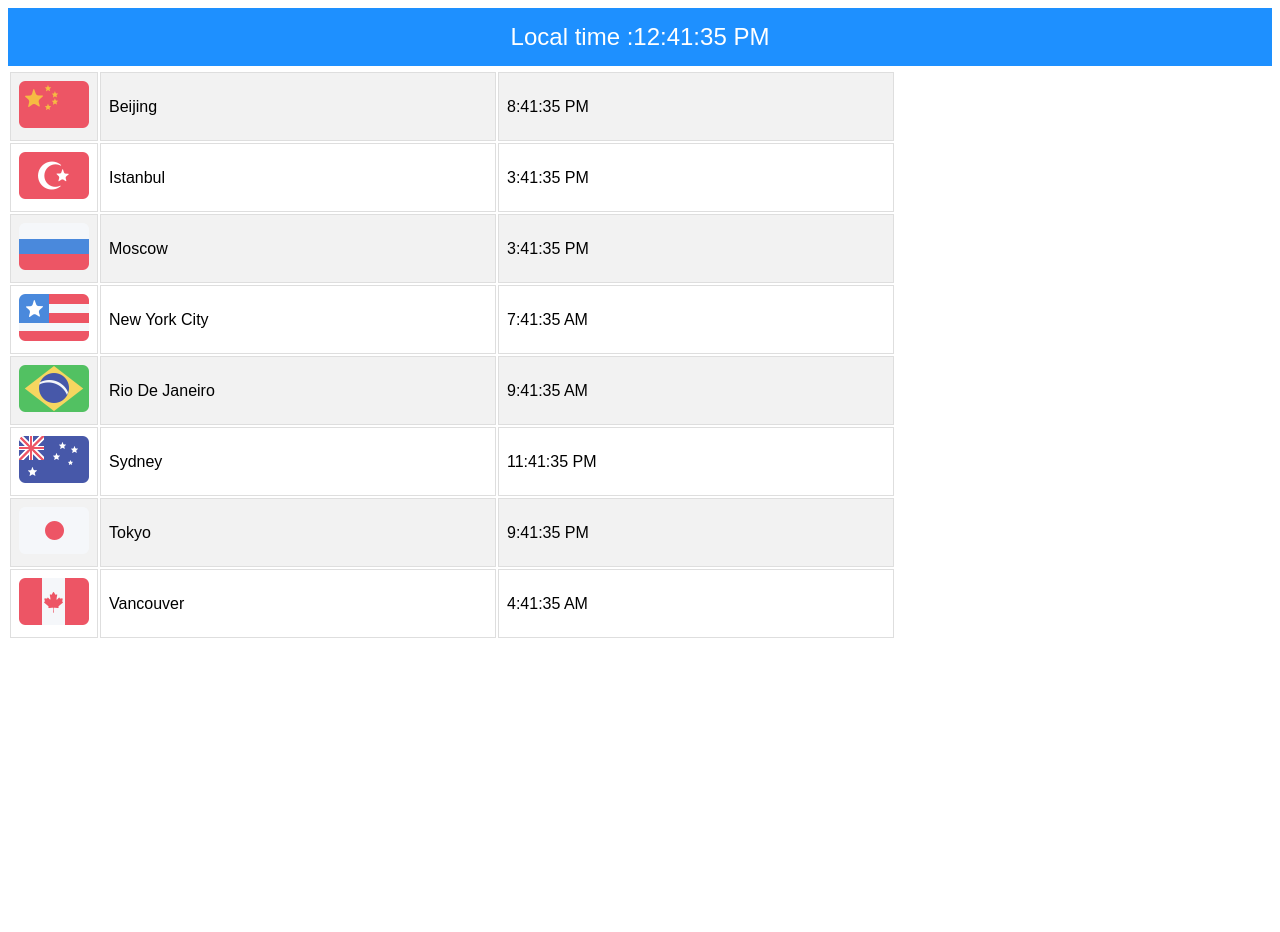
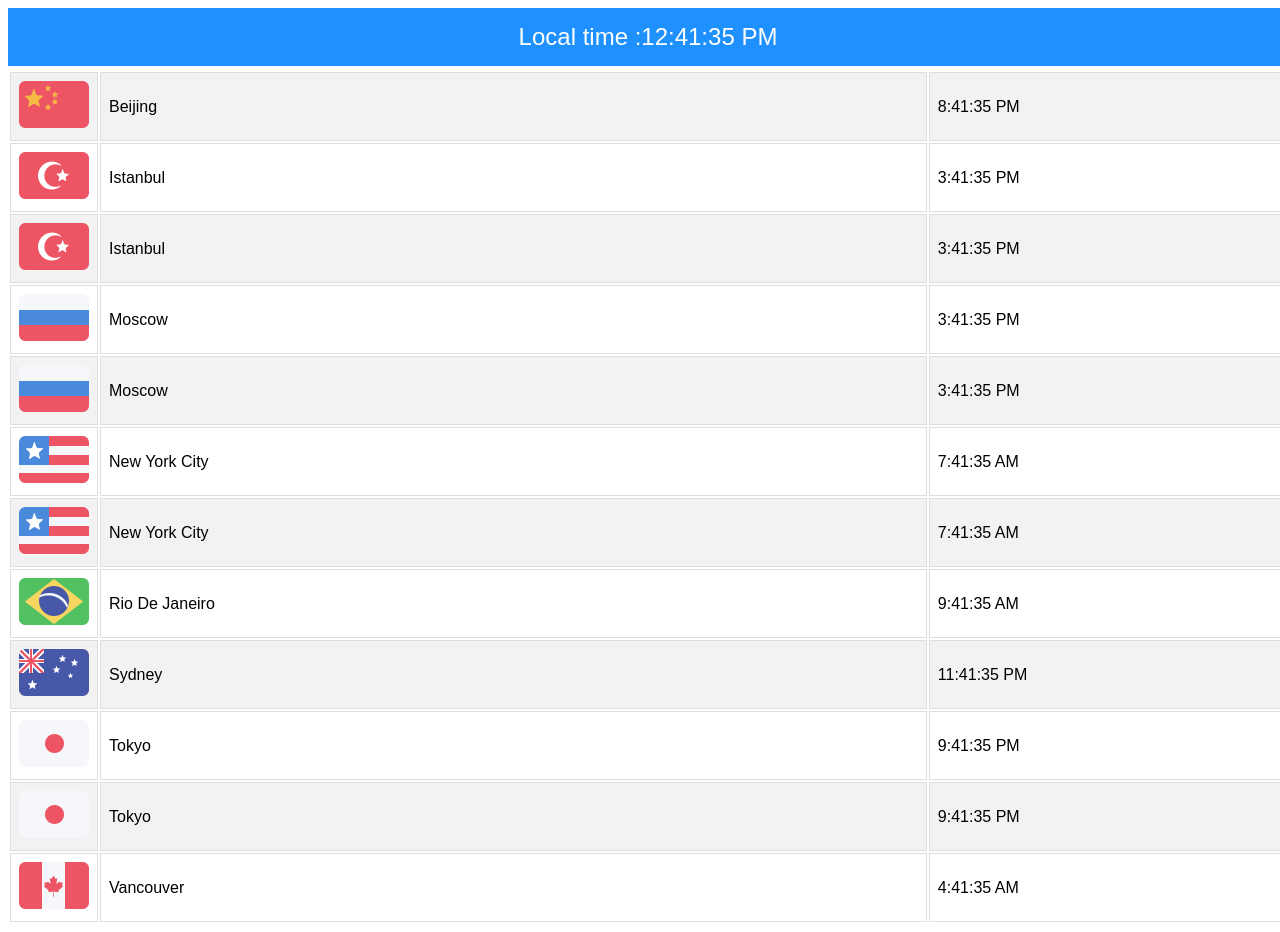
Before and after one commit to mbewokelebohile-ITvarsity/Module-9-Assessment-2-, a plain HTML site: page index.html in a window 1280 px wide. Before the commit the page ends 800 px from the top, so only its background shows below. Drawn offline with Linux system fonts and the light colour scheme.

Commit message:
atempt 2

```diff
--- a/css/style.css
+++ b/css/style.css
@@ -1,5 +1,6 @@
  body{
     font-family: "Raleway" , sans-serif;
+    width: 100%;
  }
 
 
@@ -28,9 +29,9 @@
  }
 
  .col1{
-     width: 10%
+     width: 5%
  }
 
  .col2{
-     width: 45%
+     width: 65%
  }
--- a/index.html
+++ b/index.html
@@ -21,7 +21,11 @@
                 {name: "Rio De Janeiro", utcOffset: -3, flag: "Brazil.png"},
                 {name: "Sydney", utcOffset: 11, flag: "Australia.png"},
                 {name: "Vancouver", utcOffset: -8, flag: "Canada.png"},
-                {name: "Beijing", utcOffset: 8, flag: "China.png"}
+                {name: "Beijing", utcOffset: 8, flag: "China.png"},
+                {name: "Istanbul", utcOffset: 3, flag: "Turkey.png"},
+                {name: "New York City", utcOffset: -5, flag: "United-States-of-America.png"},
+                {name: "Tokyo", utcOffset: 9, flag: "Japan.png"},
+                {name: "Moscow", utcOffset: 3, flag: "Russia.png"},
             ];
 
             cities.sort(compare);
```
